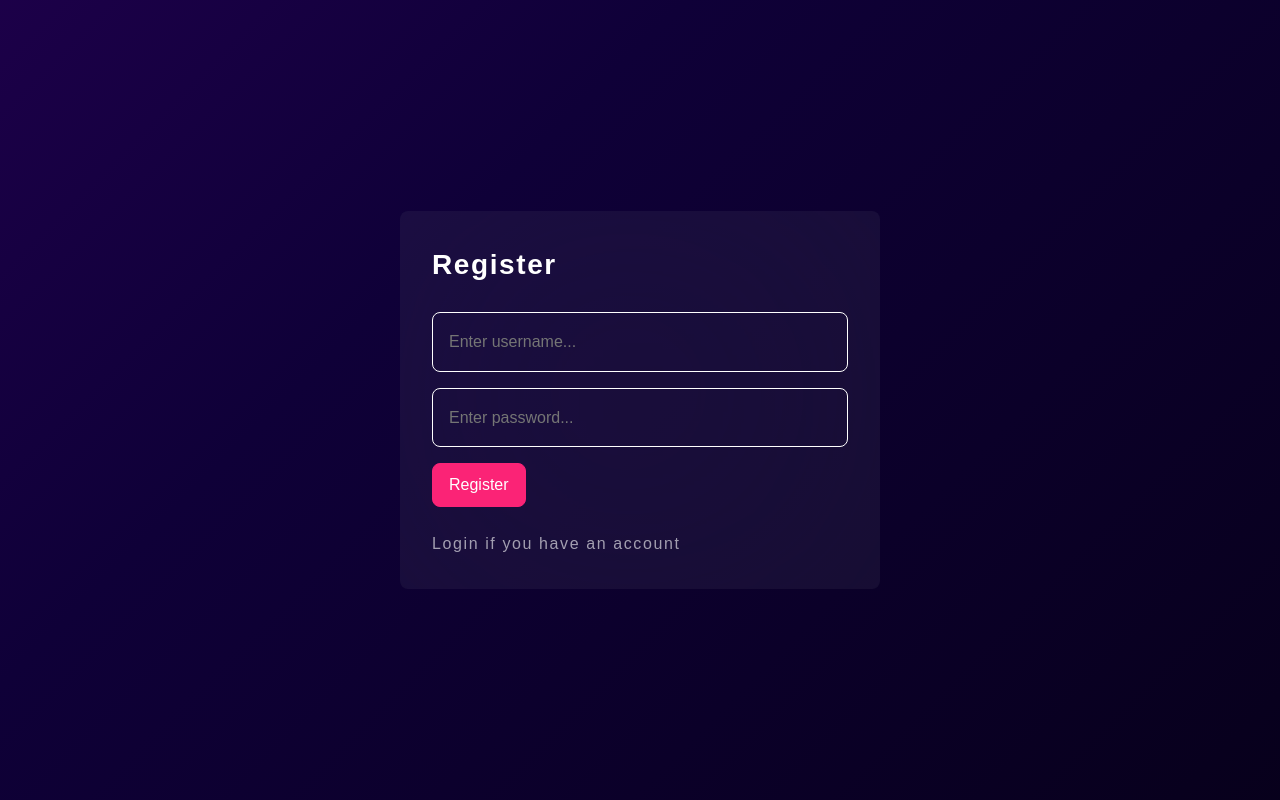
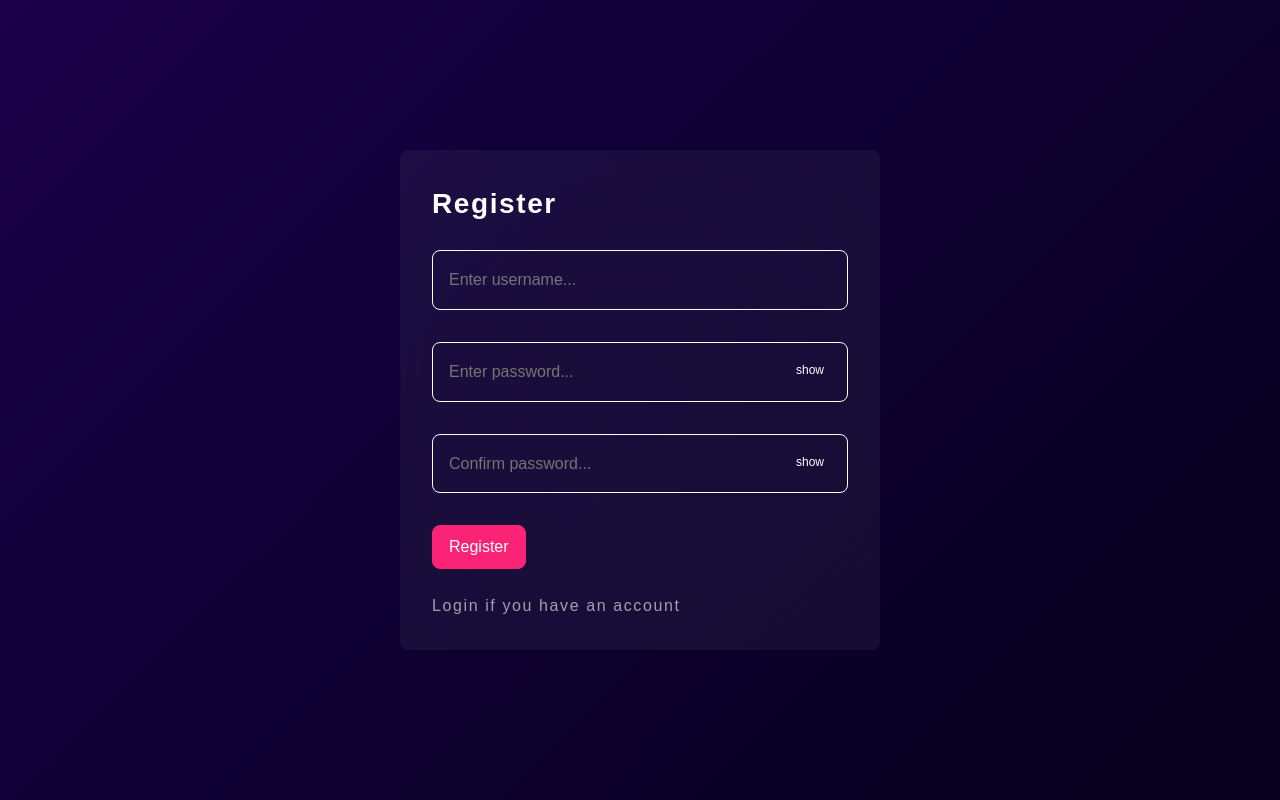
Before and after one commit to rdtabb/Expressive.-Full-stack-blog, a React (Vite) app in the folder frontend/: page /register in a window 1280 px wide. Built offline with nearby package versions, Linux system fonts and the light colour scheme; no server answers.

Commit message:
added form validation for register form via Zod and react-hook-form. Next I will add it for Login page

```diff
--- a/frontend/src/components/LoginRegister/Register/Register.tsx
+++ b/frontend/src/components/LoginRegister/Register/Register.tsx
@@ -1,39 +1,115 @@
-import useLoginRegister from "../../../hooks/useContextHooks/useLoginRegister"
-import { Link } from "react-router-dom"
+import useLoginRegister from "../../../hooks/useContextHooks/useLoginRegister";
+import { Link } from "react-router-dom";
+import { ZodType, z } from "zod";
+import { useForm } from "react-hook-form";
+import { zodResolver } from "@hookform/resolvers/zod";
+import { useState } from "react";
+import axios from "axios";
+import { BASE_URL } from "../../../axios/axios";
+import { useNavigate } from "react-router-dom";
+
+export type RegisterFormData = {
+  username: string;
+  password: string;
+  conpassword: string;
+};
 
 const Register = () => {
+  const [showPass, setShowPass] = useState<boolean>(false);
+  const [showConPass, setShowConPass] = useState<boolean>(false);
+  const navigate = useNavigate();
+  const { handleRegister, regName, setRegName, regPass, setRegPass } =
+    useLoginRegister();
+
+  // const handleRegister = async (data: RegisterFormData) => {
+  //   await axios.post(`${BASE_URL}/register`, {
+  //     nameReg: data.username,
+  //     passwordReg: data.password,
+  //   });
+
+  //   navigate("/login");
+  // };
+
+  const registerFormSchema: ZodType<RegisterFormData> = z
+    .object({
+      username: z.string().min(2).max(30),
+      password: z.string().min(7).max(20),
+      conpassword: z.string().min(7).max(20)
+    })
+    .refine((data) => data.password === data.conpassword, {
+      message: "Passwords do not match",
+      path: ["conpassword"],
+    });
+
   const {
-        handleRegister,
-        regName,
-        setRegName,
-        regPass,
-        setRegPass
-    } = useLoginRegister()
+    register,
+    handleSubmit,
+    formState: { errors },
+  } = useForm<RegisterFormData>({
+    resolver: zodResolver(registerFormSchema),
+  });
 
   return (
     <section className="reg">
       <h2 className="reg__heading">Register</h2>
-            <form onSubmit={(e) => e.preventDefault()} className="reg__form">
+      <form onSubmit={handleSubmit(handleRegister)} className="reg__form">
+        <div className="reg__inputcont">
           <input
+            {...register("username")}
             placeholder="Enter username..."
             type="text"
-                    value={regName}
-                    onChange={(e) => setRegName(e.target.value)}
+            name="username"
+            id="username"
           />
+          {errors.username && (
+            <span className="reg__error">{errors.username.message}</span>
+          )}
+        </div>
+        <div className="reg__inputcont">
           <input
+            {...register("password")}
+            name="password"
+            id="password"
             placeholder="Enter password..."
-                    type="text"
-                    value={regPass}
-                    onChange={(e) => setRegPass(e.target.value)}
+            type={showPass ? "text" : "password"}
           />
+          {errors.password && (
+            <span className="reg__error">{errors.password.message}</span>
+          )}
           <button
             type="button"
-                    onClick={handleRegister}
-                >Register</button>
+            onClick={() => setShowPass((prev) => !prev)}
+            className="reg__toggle"
+          >
+            {showPass ? "hide" : "show"}
+          </button>
+        </div>
+        <div className="reg__inputcont">
+          <input
+            {...register("conpassword")}
+            placeholder="Confirm password..."
+            name="conpassword"
+            id="conpassword"
+            type={showConPass ? "text" : "password"}
+          />
+          {errors.conpassword && (
+            <span className="reg__error">{errors.conpassword.message}</span>
+          )}
+          <button
+            type="button"
+            onClick={() => setShowConPass((prev) => !prev)}
+            className="reg__toggle"
+          >
+            {showConPass ? "hide" : "show"}
+          </button>
+        </div>
+        <button  type="submit">Register</button>
       </form>
-            <Link className="loginreg__redirect" to="/">Login if you have an account</Link>
+      <Link className="loginreg__redirect" to="/">
+        Login if you have an account
+      </Link>
     </section>
-    )
-}
+  );
+};
 
-export default Register
+export default Register;
--- a/frontend/src/components/Profile/Nav/Nav.tsx
+++ b/frontend/src/components/Profile/Nav/Nav.tsx
@@ -1,26 +1,43 @@
-import { Link } from "react-router-dom"
-import useUserData from "../../../hooks/useQueryHooks/useUserData/useUserData"
-import { useUserDataType } from "../../../hooks/useQueryHooks/useUserData/useUserData"
+import { Link } from "react-router-dom";
+import useUserData from "../../../hooks/useQueryHooks/useUserData/useUserData";
+import { useUserDataType } from "../../../hooks/useQueryHooks/useUserData/useUserData";
 
 const Nav = () => {
-  const profileData: useUserDataType = useUserData()
+  const profileData: useUserDataType = useUserData();
 
   return (
     <nav className="nav">
-      {profileData.isLoading ? (<p>Loading...</p>) : (<p>{profileData.data?.username}</p>)}
+      <article className="nav__info">
+        {profileData.isLoading ? (
+          <p>Loading...</p>
+        ) : (
+          <p>{profileData.data?.username}</p>
+        )}
+        {profileData.data?.status ? (
+          <p>{profileData.data?.status}</p>
+        ) : (
+          <p>You haven't set your status</p>
+        )}
+      </article>
       <ul aria-expanded="false" className="nav__list">
         <li className="list-item">
-            <Link className="nav__link" to="/">Profile</Link>
+          <Link className="nav__link" to="/">
+            Profile
+          </Link>
         </li>
         <li className="list-item">
-            <Link className="nav__link" to="/post">New Post</Link>
+          <Link className="nav__link" to="/post">
+            New Post
+          </Link>
         </li>
         <li className="list-item">
-            <Link className="nav__link" to="/generalfeed/">General feed</Link>
+          <Link className="nav__link" to="/generalfeed/">
+            General feed
+          </Link>
         </li>
       </ul>
     </nav>
-  )
-}
+  );
+};
 
-export default Nav
+export default Nav;
--- a/frontend/src/context/LoginRegister.tsx
+++ b/frontend/src/context/LoginRegister.tsx
@@ -3,12 +3,13 @@ import { useNavigate } from "react-router-dom";
 import { BASE_URL } from "../axios/axios";
 import axios from "axios";
 import type { ChildrenType } from "../types/Types";
+import { RegisterFormData } from "../components/LoginRegister/Register/Register";
 
 type LoginRegister = {
   isAuth: boolean;
   setIsAuth: React.Dispatch<React.SetStateAction<boolean>>;
   handleLogin: () => void;
-  handleRegister: () => Promise<void>,
+  handleRegister: (data: RegisterFormData) => Promise<void>,
   loginName: string,
   loginPass: string,
   regName: string,
@@ -46,15 +47,13 @@ export const LoginRegisterProvider = ({ children }: ChildrenType) => {
 
   const navigate = useNavigate()
 
-  const handleRegister = async () => {
-    axios.post(`${BASE_URL}/register`, {
-      nameReg: regName,
-      passwordReg: regPass,
+  const handleRegister = async (data: RegisterFormData) => {
+    await axios.post(`${BASE_URL}/register`, {
+      nameReg: data.username,
+      passwordReg: data.password,
     });
-    setRegName("");
-    setRegPass("");
 
-    navigate("/login")
+    navigate("/")
   };
 
   const handleLogin = () => {
--- a/frontend/src/styles/index.scss
+++ b/frontend/src/styles/index.scss
@@ -84,6 +84,36 @@
   font-weight: var(--fw-600);
 }
 
+.reg {
+  &__inputcont {
+    position: relative;
+    margin-bottom: 1rem;
+  }
+
+  &__error {
+    position: absolute;
+    bottom: -1.2rem;
+    font-size: .7rem;
+    color: hsl(337, 96%, 56%);
+  }
+
+  &__toggle {
+    position: absolute;
+    top: .7rem;
+    right: .5rem;
+    background-color: transparent;
+    border: none;
+    font-size: .75rem;
+
+    &:hover {
+      border: none;
+      opacity: .5;
+    }
+  }
+
+
+}
+
 form {
   display: grid;
   gap: clamp(.5rem, 3vw, 1rem);
@@ -95,6 +125,7 @@ form {
     padding: var(--padding);
     border-radius: var(--rad-400);
     transition: all var(--tr-time) var(--tr-func);
+    width: 100%;
 
     &:hover {
       border: 1px solid hsl(var(--clr-white), .6);
@@ -246,13 +277,23 @@ body #root {
 
 .nav {
   display: flex;
+  gap: clamp(1rem, 5vw, 3rem);
   align-items: center;
   justify-content: space-between;
-  gap: clamp(1rem, 5vw, 3rem);
-  padding-block: clamp(.5rem, 3vw, 3rem);
+  background: rgba(255, 255, 255, 0.04);
+  backdrop-filter: blur(1.5rem);
+  border-radius: .4rem;
+
+  padding: clamp(.5rem, 3vw, 1rem);
+  margin-bottom: clamp(.5rem, 3vw, 3rem);
 
   form {
     flex-grow: 1;
+  }
+
+  &__info {
+    display: grid;
+    gap: .5rem;
   }
 
   &__list {
@@ -616,7 +657,8 @@ body #root {
   display: grid;
   gap: 1.25rem;
   background-color: rgba(255, 255, 255, 0.04);
-  padding-block: clamp(1.5rem, 4vw, 3rem);;
+  padding-block: clamp(1.5rem, 4vw, 3rem);
+  ;
 }
 
 .item--comments {
```
Also changed, not shown: frontend/package.json (+5 -2 lines), 2 other files (tests, documents, lock files or other folders). Lines whose indentation alone changed are shown as unchanged.
